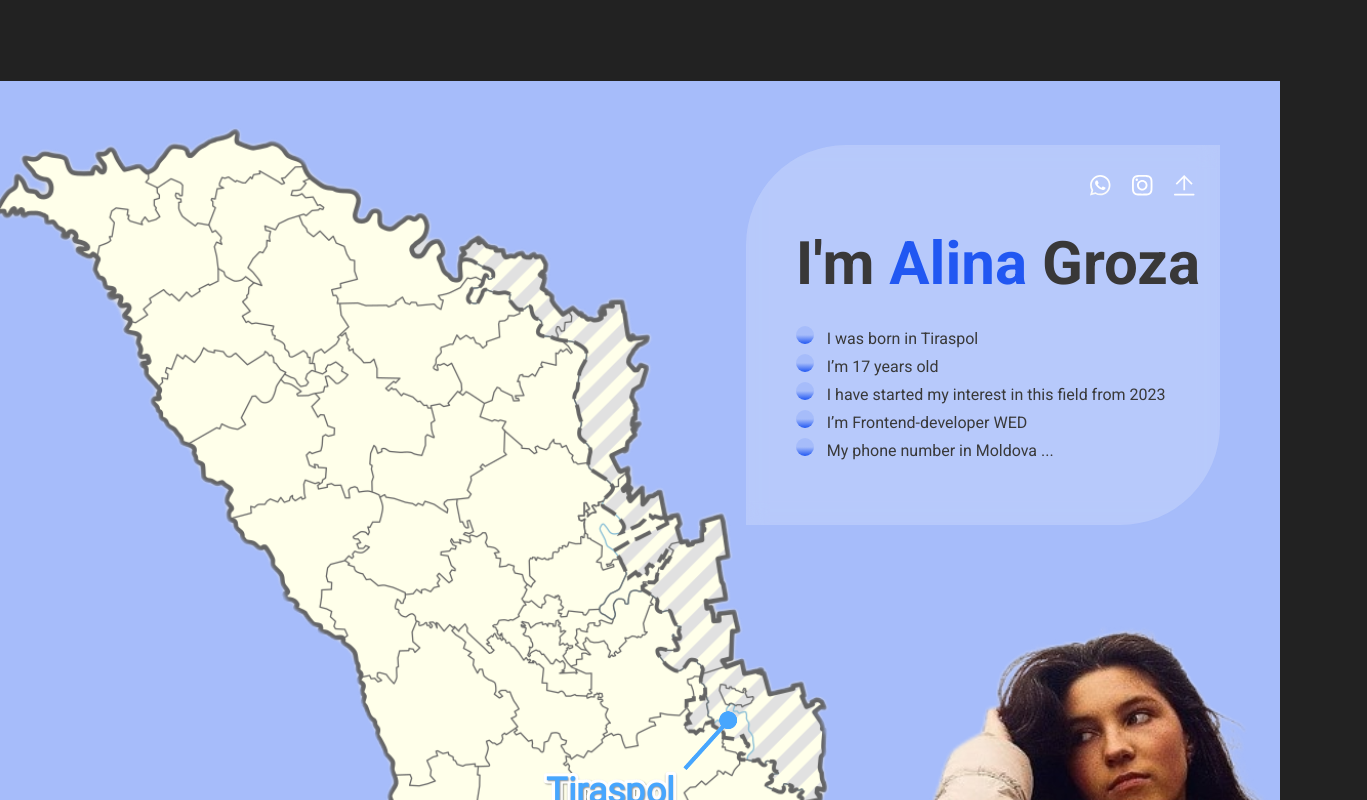
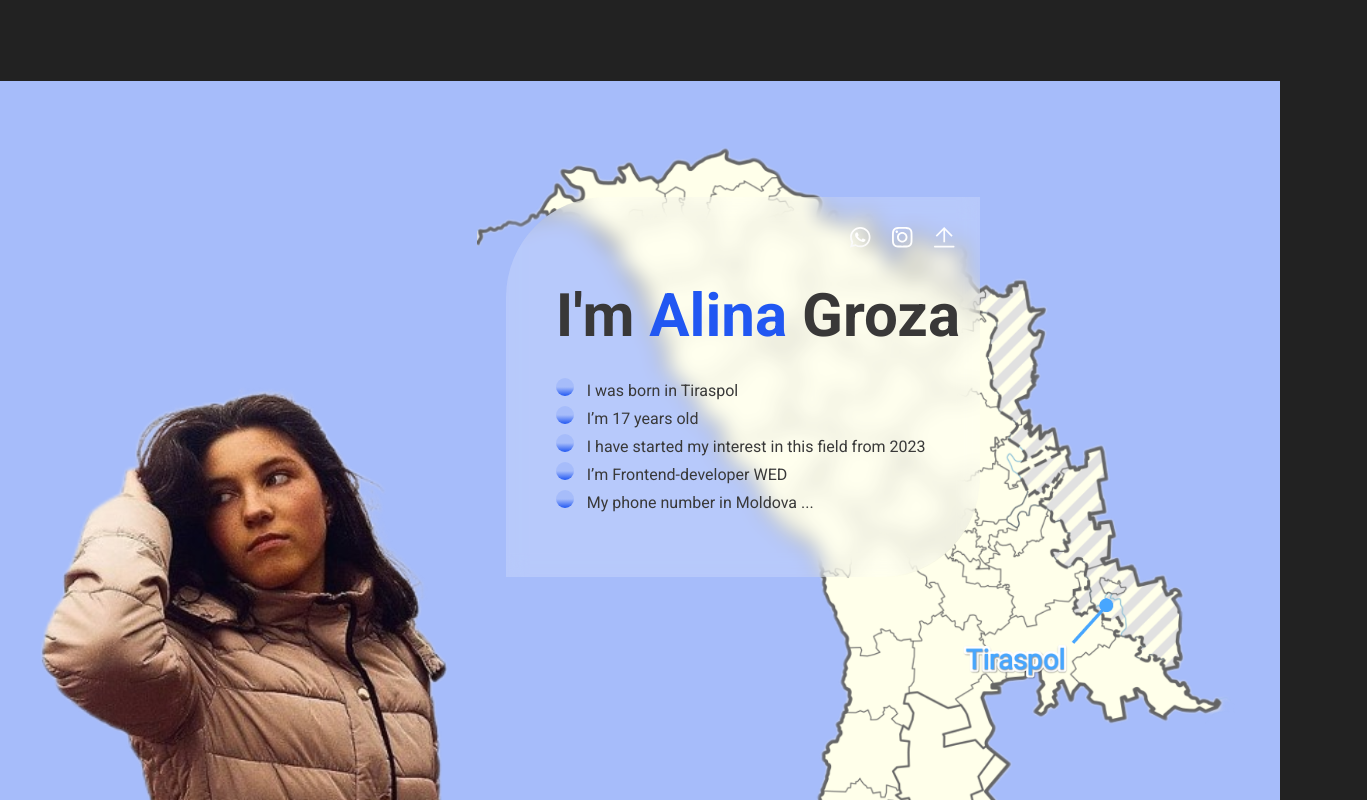
Before and after one commit to molniagrom/portfolio-start-project-vite-main, a React (Vite) app: page / in a window 1280 px wide. Shown: the part 1780-2580 px from the top of the page, 1367 px wide, since content can reach past the window. Built offline with nearby package versions, Linux system fonts and the light colour scheme; a web font is replaced by a local one.

Commit message:
make to refactoring

```diff
--- a/src/components/Button/Button.tsx
+++ b/src/components/Button/Button.tsx
@@ -1,4 +1,4 @@
-import styled from "styled-components";
+import styled, {css} from "styled-components";
 import {theme} from "../../styles/Theme.ts";
 
 type ButtonPropsType = {
@@ -12,6 +12,7 @@ type ButtonPropsType = {
     fontSize?: string
     border?: string
     lineHeight?: string
+    isClicked?: boolean
 }
 
 export const Button = styled.button<ButtonPropsType>`
@@ -31,6 +32,10 @@ export const Button = styled.button<ButtonPropsType>`
     cursor: pointer;
     line-height: ${props => props.lineHeight || undefined};
 
+    ${props => props.isClicked && css`
+
+    `}
+
     &:hover {
         background-color: ${theme.colors.accent};
         border: none;
--- a/src/components/Container.ts
+++ b/src/components/Container.ts
@@ -10,5 +10,5 @@ export const Container = styled.div<ContainerPropsType>`
     min-height: 100%;
     padding: ${props => props.padding || undefined};
     margin: 0 auto;
-    //border: 2px solid forestgreen;
+    //border: 2px solid yellow;
 `
--- a/src/components/slider/Slider.tsx
+++ b/src/components/slider/Slider.tsx
@@ -25,7 +25,7 @@ export const Slider = () => {
 };
 
 const SliderStyled = styled.div`
-    background-color: ${theme.colors.tertiaryBg};
+    background-color: ${theme.colors.allBg};
     width: 60%;
     position: relative;
 
@@ -36,7 +36,8 @@ const SliderStyled = styled.div`
 
     backdrop-filter: blur(10px);
     border-radius: 150px 0;
-    border: 2px solid #474747;
+    border: 2px solid #4C546C;
+    box-shadow: 8px 8px 16px 1px rgba(34, 60, 80, 0.2);
 `
 
 const Slide = styled.div`
--- a/src/components/slider/pagination/Pagination.tsx
+++ b/src/components/slider/pagination/Pagination.tsx
@@ -10,8 +10,13 @@ export const Pagination = styled.div`
         height: 10px;
         margin: 5px;
         border-radius: 50%;
-        background-color: ${theme.colors.tertiaryFont};
+        background-color: ${theme.colors.accent};
+        cursor: pointer;
+        transition: all 0.1s ease-in-out;
 
-
+        &:hover {
+            box-shadow: 1px 1px 19px 1px rgba(0, 8, 30, 0.88);
+            transform: scale(1.1);
+        }
     }
 `
--- a/src/layout/sections/Projects/Projects.tsx
+++ b/src/layout/sections/Projects/Projects.tsx
@@ -27,7 +27,7 @@ export const Projects = () => {
                             {theme.tap.map((item, index) => (
                                 <ListItem key={item}>
                                     <Button
-                                        clicked={clickedIndex === index}
+                                        isClicked={clickedIndex === index}
                                         onClick={() => onClick(index)}
                                         border={`${theme.colors.border} 3px solid`}
                                         borderRadius={"67px"}
--- a/src/layout/sections/aboutMe/AboutMe.tsx
+++ b/src/layout/sections/aboutMe/AboutMe.tsx
@@ -1,6 +1,6 @@
 // import React from 'react';
 
-import styled from "styled-components";
+import styled, {css} from "styled-components";
 import {Container} from "../../../components/Container.ts";
 import {theme} from "../../../styles/Theme.ts";
 import {HoverableIcon} from "../../../components/icon/HoverableIcon.tsx";
@@ -11,17 +11,13 @@ export const AboutMe = () => {
         <AboutMeStyled>
             <Container>
                 <WrapperBcg>
-                    <StyledImage id="map" src="../../../../public/map.png" alt="map" />
-                    <StyledImage id="me" src="../../../../public/me.png" alt="me" />
+                    <StyledImage variant="map" src="../../../../public/map.png" alt="map"/>
+                    <StyledImage variant="me" src="../../../../public/me.png" alt="me"/>
                     <InfoAboutMe>
                         <Icons>
-                            <HoverableIcon iconId="whatsappWhite" viewBox="0 0 33 33" width="26px" height="26px" />
-                            <HoverableIcon iconId="instagramWhite" viewBox="0 0 33 33" width="26px" height="26px" />
-                            <HoverableIcon iconId="upArrow" viewBox="0 0 33 33" width="26px" height="26px" />
-
-                            {/*<Icon width={"26px"} height={"26px"} iconId={"whatsappWhite"}/>*/}
-                            {/*<Icon width={"26px"} height={"26px"} iconId={"instagramWhite"}/>*/}
-                            {/*<Icon width={"26px"} height={"26px"} iconId={"upArrow"}/>*/}
+                            <HoverableIcon iconId="whatsappWhite" viewBox="0 0 33 33" width="26px" height="26px"/>
+                            <HoverableIcon iconId="instagramWhite" viewBox="0 0 33 33" width="26px" height="26px"/>
+                            <HoverableIcon iconId="upArrow" viewBox="0 0 33 33" width="26px" height="26px"/>
                         </Icons>
                         <NameAboutMe>I'm <span>Alina</span> Groza</NameAboutMe>
                         <UlStyled>
@@ -33,8 +29,6 @@ export const AboutMe = () => {
                         </UlStyled>
                     </InfoAboutMe>
                 </WrapperBcg>
-
-
             </Container>
 
         </AboutMeStyled>
@@ -42,26 +36,33 @@ export const AboutMe = () => {
     );
 };
 
-const StyledImage = styled.img`
+const StyledImage = styled.img<{ variant: "map" | "me" }>`
+    position: absolute;
     max-width: 100%;
     height: auto;
-    //max-height: 750px;
-    //flex-shrink: 1;
-    //object-fit: contain;
 
-    @media (max-width: 768px) {
-        max-height: 400px;
-    }
+    ${({variant}) =>
+            variant === "me" && css`
+                bottom: 0;
+                left: 0;
 
-    @media (max-width: 480px) {
-        max-height: 250px;
-    }
+            `}
+
+    ${({variant}) =>
+            variant === "map" && css`
+                bottom: 0;
+                right: 0;
+                height: 100%;
+                object-fit: contain;
+            `}
 `
 
 const AboutMeStyled = styled.section`
     min-height: 946px;
-    background-color: #A6BCFA;
-    //position: relative;
+    background-color: ${theme.colors.secondaryFont};
+    display: flex;
+    justify-content: center;
+    align-items: flex-end;
 `;
 
 const InfoAboutMe = styled.div`
@@ -69,11 +70,11 @@ const InfoAboutMe = styled.div`
     flex-direction: column;
     position: absolute;
     z-index: 1;
-    top: 5vw;
-    right: 0;
+    top: clamp(10px, 5vw, 50px);
+    right: 20%;
     max-width: 536px;
     padding: 30px 20px 65px 50px;
-margin-right: 20px;
+    margin-right: 20px;
 
     color: #393939;
     background-color: rgba(255, 255, 255, 0.2);
@@ -88,25 +89,9 @@ const Icons = styled.div`
     padding-bottom: 18px;
 `
 const WrapperBcg = styled.div`
-    //background-image: url("../../../../public/me.png"), url("../../../../public/map.png");
-    //background-repeat: no-repeat, no-repeat;
-    //background-position: right bottom, left top;
-    //background-size: auto, contain;
-    //height: 100%;
     position: relative;
-    display: flex;
-    flex-direction: row;
-    justify-content: center;
-    align-items: center;
-    padding: 46px 42px 0px 42px;
-
-    #me {
-        align-self: flex-end;
-    }
-
-    #map{
-
-    }
+    padding: 46px 42px 0 42px;
+    min-height: 110vh;
 `
 
 const NameAboutMe = styled.h2`
@@ -132,6 +117,7 @@ const LiStyled = styled.li`
     //marker: url('$_{IconName}'); "_" Чтобы не ругался
 
     padding-left: 13px;
+
     &::before {
         content: "";
         display: inline-block;
--- a/src/layout/sections/contact/Contact.Styled.tsx
+++ b/src/layout/sections/contact/Contact.Styled.tsx
@@ -6,7 +6,7 @@ export const ContactUs = styled.section`
     flex-direction: column;
     align-items: center;
     justify-content: center;
-    padding: 0 25px 197px 25px;
+    padding: 65px 25px 197px 25px;
     min-height: 100vh;
 `;
 
--- a/src/layout/sections/quote/Quote.tsx
+++ b/src/layout/sections/quote/Quote.tsx
@@ -3,7 +3,7 @@
 import styled from "styled-components";
 import {Container} from "../../../components/Container.ts";
 import quote from "../../../../public/quote.svg"
-//todo: в icons-sprite svg нужно отрисовать скорее всего в псевдо-элементах
+import {theme} from "../../../styles/Theme.ts";
 
 export const Quote = () => {
     console.log(quote)
@@ -11,7 +11,7 @@ export const Quote = () => {
         <QuoteStyled>
             <Container>
                 <QuoteWrapper>
-                    <PStyled id={"text"}>'For whatever a person is sowing, this he will also reap'</PStyled>
+                    <PStyled id={"text"}>For whatever a person is sowing, this he will also reap</PStyled>
                     <PStyled id={"verse"}>(Galatians 6:7)</PStyled>
                 </QuoteWrapper>
             </Container>
@@ -27,18 +27,12 @@ const QuoteWrapper = styled.div`
     justify-content: center;
     align-items: center;
     gap: max(20px, 7px);
-
-    background-color: rgba(44, 43, 43, 0.6);
-    border: 2px solid #4C546C;
-    border-radius: 24px;
-    box-shadow: 8px 8px 16px 1px rgba(34, 60, 80, 0.2);
-    backdrop-filter: blur(4px);
     padding: 20px 0;
-
-
 `
 
 const QuoteStyled = styled.section`
+    background-color: ${theme.colors.secondaryFont};
+
     display: flex;
     justify-content: center;
     align-items: center;
@@ -72,7 +66,7 @@ const QuoteStyled = styled.section`
             right: -20px;
             width: 50px;
             height: 50px;
-            background: url(${quote}) no-repeat center;
+            background: url('./quote.svg') no-repeat center;
             background-size: contain;
             transform: rotateY(180deg);
             opacity: 0.7;
@@ -90,7 +84,7 @@ const QuoteStyled = styled.section`
 
 
 const PStyled = styled.p`
-    color: #A6BCFA;
+    color: #242b34;
     line-height: 1.6;
     font-family: "Kalameh", sans-serif;
     font-weight: 700;
--- a/src/styles/Theme.ts
+++ b/src/styles/Theme.ts
@@ -16,5 +16,5 @@ export const theme = {
 
         border: "#4C546C", // border for Projects " tap"
     },
-    tap: ["Story", "Post", "Banner", "Trailer", "Desighn", "More"]
+    tap: ["Story", "Post", "Banner", "Trailer", "Desighn", "More", "More", "More"]
 }
```
